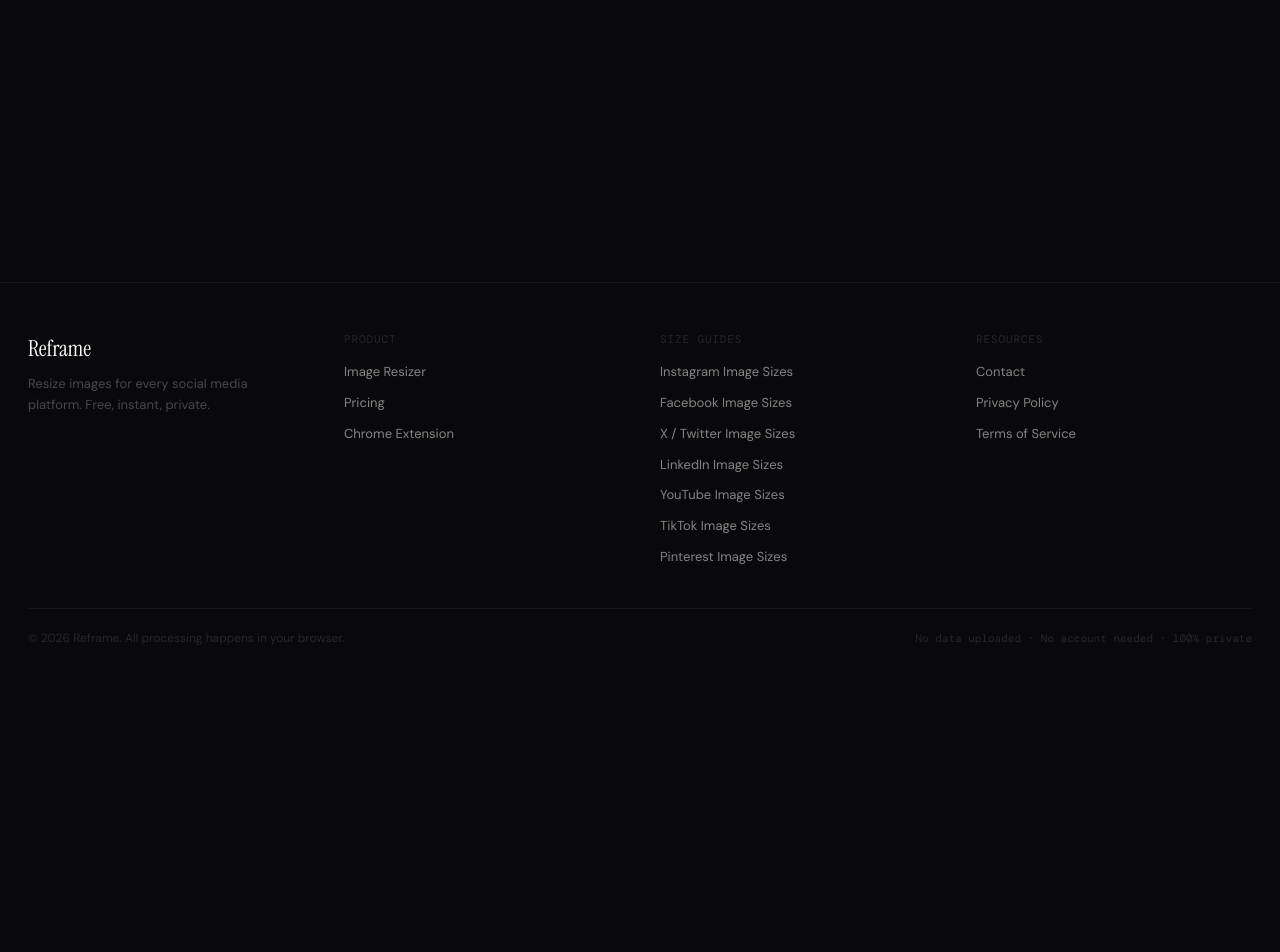
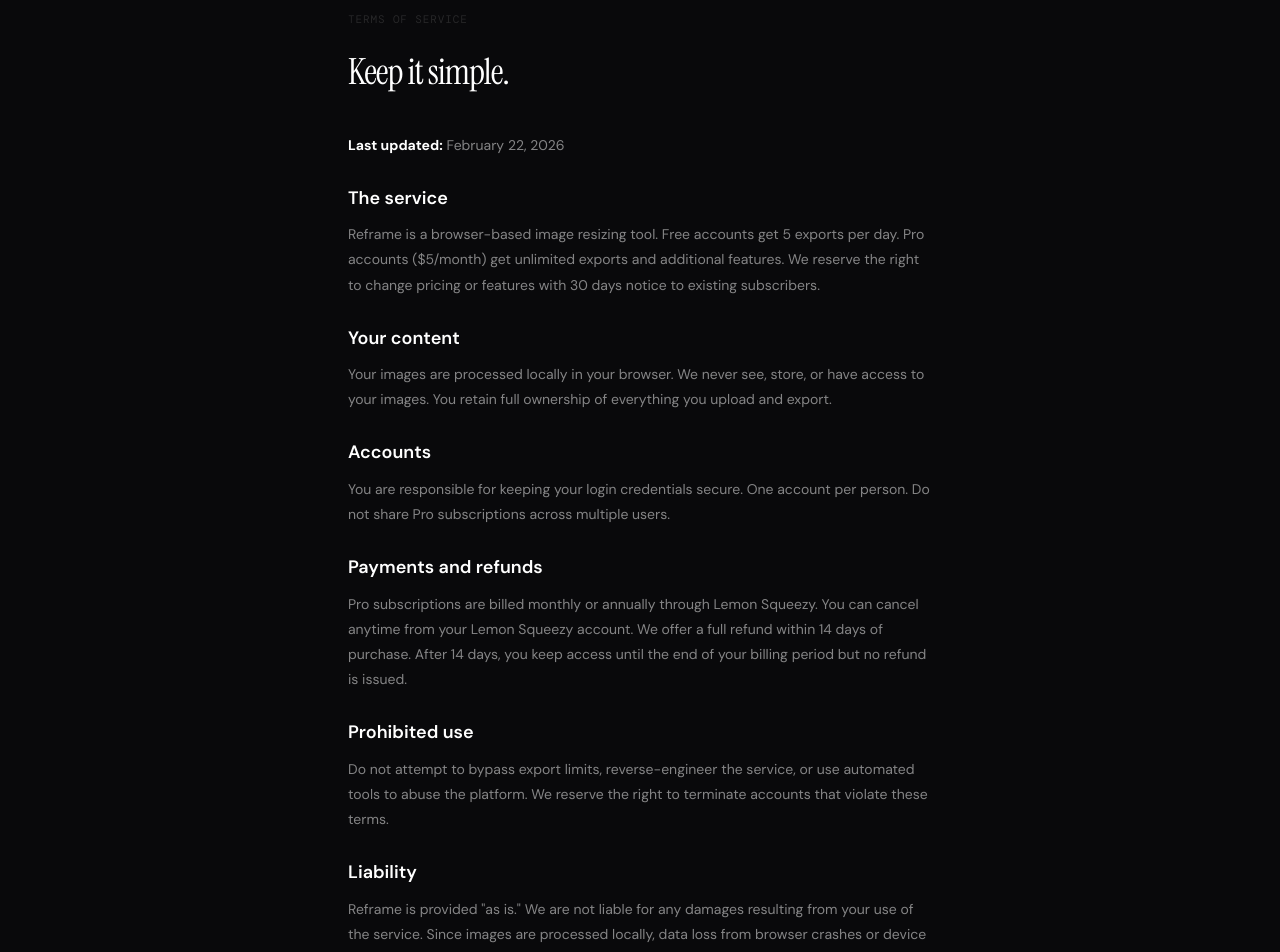
Before and after one commit to glynn568-glitch/reframe, a React (Vite) app: page /terms in a window 1280 px wide. Shown: the part 120-1072 px from the top of the page. Before the commit the page ends 800 px from the top, so only its background shows below. Built offline with nearby package versions, Linux system fonts and the light colour scheme; no server answers.

Commit message:
Add privacy policy and terms of service pages
Co-Authored-By: Claude Opus 4.6 <noreply@anthropic.com>

```diff
--- a/src/App.jsx
+++ b/src/App.jsx
@@ -6,6 +6,8 @@ import Tool from './pages/Tool'
 import Pricing from './pages/Pricing'
 import SizesPage from './pages/SizesPage'
 import Login from './pages/Login'
+import Privacy from './pages/Privacy'
+import Terms from './pages/Terms'
 
 export default function App() {
   return (
@@ -18,6 +20,8 @@ export default function App() {
           <Route path="/pricing" element={<Pricing />} />
           <Route path="/login" element={<Login />} />
           <Route path="/sizes/:platform" element={<SizesPage />} />
+          <Route path="/privacy" element={<Privacy />} />
+          <Route path="/terms" element={<Terms />} />
         </Routes>
       </main>
       <Footer />
--- a/src/components/Footer.jsx
+++ b/src/components/Footer.jsx
@@ -47,8 +47,8 @@ export default function Footer() {
           <div style={{ fontSize: 11, fontFamily: 'var(--font-mono)', color: 'var(--text-ghost)', letterSpacing: '0.08em', marginBottom: 14 }}>RESOURCES</div>
           <div style={{ display: 'flex', flexDirection: 'column', gap: 10 }}>
             <a href="mailto:glynn568@gmail.com" style={{ fontSize: 13, color: 'var(--text-muted)' }}>Contact</a>
-            <a href="/privacy" style={{ fontSize: 13, color: 'var(--text-muted)' }}>Privacy Policy</a>
-            <a href="/terms" style={{ fontSize: 13, color: 'var(--text-muted)' }}>Terms of Service</a>
+            <Link to="/privacy" style={{ fontSize: 13, color: 'var(--text-muted)' }}>Privacy Policy</Link>
+            <Link to="/terms" style={{ fontSize: 13, color: 'var(--text-muted)' }}>Terms of Service</Link>
           </div>
         </div>
       </div>
--- /dev/null
+++ b/src/pages/Privacy.jsx
@@ -0,0 +1,69 @@
+import SEO from '../components/SEO'
+
+export default function Privacy() {
+  return (
+    <>
+      <SEO
+        title="Privacy Policy — Reframe"
+        description="Reframe privacy policy. Your images never leave your device. No tracking, no data collection, no cookies."
+        path="/privacy"
+      />
+
+      <div style={{ maxWidth: 640, margin: '0 auto', padding: '60px 28px 80px' }}>
+        <div style={{
+          fontFamily: 'var(--font-mono)', fontSize: 11, color: 'var(--text-ghost)',
+          letterSpacing: '0.08em', marginBottom: 14,
+        }}>PRIVACY POLICY</div>
+        <h1 style={{
+          fontFamily: 'var(--font-display)', fontSize: 36, fontWeight: 400,
+          letterSpacing: '-0.03em', marginBottom: 32,
+        }}>Your images stay on your device.</h1>
+
+        <div style={{ fontSize: 14, color: 'var(--text-muted)', lineHeight: 1.8, display: 'flex', flexDirection: 'column', gap: 24 }}>
+          <p><strong style={{ color: '#fff' }}>Last updated:</strong> February 22, 2026</p>
+
+          <section>
+            <h2 style={{ fontSize: 18, fontWeight: 600, color: '#fff', marginBottom: 8 }}>What Reframe does</h2>
+            <p>Reframe is an image resizing tool that runs entirely in your browser. When you upload an image, it is processed locally using your device's hardware. Your images are never sent to our servers or any third party.</p>
+          </section>
+
+          <section>
+            <h2 style={{ fontSize: 18, fontWeight: 600, color: '#fff', marginBottom: 8 }}>Data we collect</h2>
+            <p>If you create an account, we store your email address and subscription status in our database (hosted on Supabase). Free users' daily export counts are tracked to enforce the 5/day limit. We do not store your images, export history, or any metadata about the images you process.</p>
+            <p>If you use Reframe without an account, we store a daily export counter in your browser's local storage. No data leaves your device.</p>
+          </section>
+
+          <section>
+            <h2 style={{ fontSize: 18, fontWeight: 600, color: '#fff', marginBottom: 8 }}>Payments</h2>
+            <p>Pro subscriptions are processed by Lemon Squeezy. We do not see or store your payment details. Lemon Squeezy's privacy policy applies to all payment transactions.</p>
+          </section>
+
+          <section>
+            <h2 style={{ fontSize: 18, fontWeight: 600, color: '#fff', marginBottom: 8 }}>Authentication</h2>
+            <p>We offer Google sign-in and email/password authentication through Supabase Auth. If you sign in with Google, we receive your email address and profile name. We do not access your Google contacts, files, or any other data.</p>
+          </section>
+
+          <section>
+            <h2 style={{ fontSize: 18, fontWeight: 600, color: '#fff', marginBottom: 8 }}>Chrome extension</h2>
+            <p>The Reframe Chrome extension processes images locally in the extension popup. It connects to our authentication service to verify your account and track daily export counts. No image data is transmitted. The extension uses chrome.storage.local to persist your login session.</p>
+          </section>
+
+          <section>
+            <h2 style={{ fontSize: 18, fontWeight: 600, color: '#fff', marginBottom: 8 }}>Cookies and tracking</h2>
+            <p>Reframe does not use analytics cookies, tracking pixels, or any third-party tracking scripts. We do not run Google Analytics, Facebook Pixel, or similar services.</p>
+          </section>
+
+          <section>
+            <h2 style={{ fontSize: 18, fontWeight: 600, color: '#fff', marginBottom: 8 }}>Data deletion</h2>
+            <p>To delete your account and all associated data, email glynn568@gmail.com. We will remove your profile and authentication records within 7 days.</p>
+          </section>
+
+          <section>
+            <h2 style={{ fontSize: 18, fontWeight: 600, color: '#fff', marginBottom: 8 }}>Contact</h2>
+            <p>Questions about this policy: <a href="mailto:glynn568@gmail.com" style={{ color: '#fff' }}>glynn568@gmail.com</a></p>
+          </section>
+        </div>
+      </div>
+    </>
+  )
+}
--- /dev/null
+++ b/src/pages/Terms.jsx
@@ -0,0 +1,63 @@
+import SEO from '../components/SEO'
+
+export default function Terms() {
+  return (
+    <>
+      <SEO
+        title="Terms of Service — Reframe"
+        description="Reframe terms of service. Simple terms for a simple tool."
+        path="/terms"
+      />
+
+      <div style={{ maxWidth: 640, margin: '0 auto', padding: '60px 28px 80px' }}>
+        <div style={{
+          fontFamily: 'var(--font-mono)', fontSize: 11, color: 'var(--text-ghost)',
+          letterSpacing: '0.08em', marginBottom: 14,
+        }}>TERMS OF SERVICE</div>
+        <h1 style={{
+          fontFamily: 'var(--font-display)', fontSize: 36, fontWeight: 400,
+          letterSpacing: '-0.03em', marginBottom: 32,
+        }}>Keep it simple.</h1>
+
+        <div style={{ fontSize: 14, color: 'var(--text-muted)', lineHeight: 1.8, display: 'flex', flexDirection: 'column', gap: 24 }}>
+          <p><strong style={{ color: '#fff' }}>Last updated:</strong> February 22, 2026</p>
+
+          <section>
+            <h2 style={{ fontSize: 18, fontWeight: 600, color: '#fff', marginBottom: 8 }}>The service</h2>
+            <p>Reframe is a browser-based image resizing tool. Free accounts get 5 exports per day. Pro accounts ($5/month) get unlimited exports and additional features. We reserve the right to change pricing or features with 30 days notice to existing subscribers.</p>
+          </section>
+
+          <section>
+            <h2 style={{ fontSize: 18, fontWeight: 600, color: '#fff', marginBottom: 8 }}>Your content</h2>
+            <p>Your images are processed locally in your browser. We never see, store, or have access to your images. You retain full ownership of everything you upload and export.</p>
+          </section>
+
+          <section>
+            <h2 style={{ fontSize: 18, fontWeight: 600, color: '#fff', marginBottom: 8 }}>Accounts</h2>
+            <p>You are responsible for keeping your login credentials secure. One account per person. Do not share Pro subscriptions across multiple users.</p>
+          </section>
+
+          <section>
+            <h2 style={{ fontSize: 18, fontWeight: 600, color: '#fff', marginBottom: 8 }}>Payments and refunds</h2>
+            <p>Pro subscriptions are billed monthly or annually through Lemon Squeezy. You can cancel anytime from your Lemon Squeezy account. We offer a full refund within 14 days of purchase. After 14 days, you keep access until the end of your billing period but no refund is issued.</p>
+          </section>
+
+          <section>
+            <h2 style={{ fontSize: 18, fontWeight: 600, color: '#fff', marginBottom: 8 }}>Prohibited use</h2>
+            <p>Do not attempt to bypass export limits, reverse-engineer the service, or use automated tools to abuse the platform. We reserve the right to terminate accounts that violate these terms.</p>
+          </section>
+
+          <section>
+            <h2 style={{ fontSize: 18, fontWeight: 600, color: '#fff', marginBottom: 8 }}>Liability</h2>
+            <p>Reframe is provided "as is." We are not liable for any damages resulting from your use of the service. Since images are processed locally, data loss from browser crashes or device issues is not our responsibility.</p>
+          </section>
+
+          <section>
+            <h2 style={{ fontSize: 18, fontWeight: 600, color: '#fff', marginBottom: 8 }}>Contact</h2>
+            <p>Questions about these terms: <a href="mailto:glynn568@gmail.com" style={{ color: '#fff' }}>glynn568@gmail.com</a></p>
+          </section>
+        </div>
+      </div>
+    </>
+  )
+}
```
